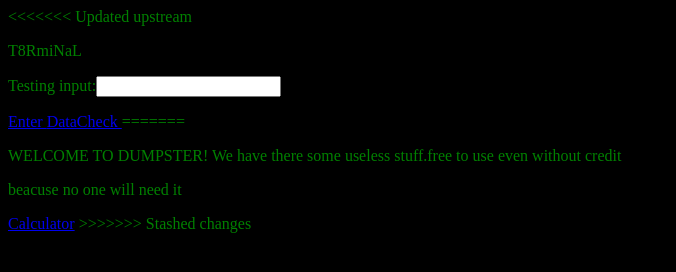
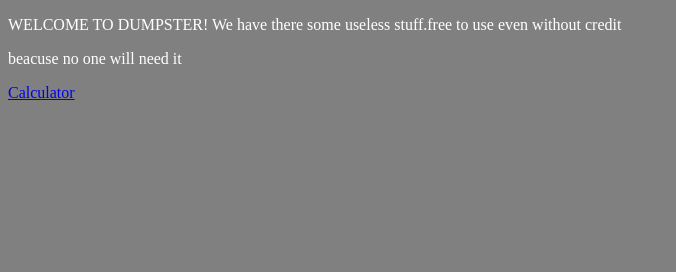
Before and after one commit to ToasterGithubUser/ToasterGithubUser.github.io, a plain HTML site: page index.html in a window 1280 px wide. Shown: the whole page, without its empty margins (0-676 px from the left). Drawn offline with Linux system fonts and the light colour scheme.

Commit message:
Update index.html

```diff
--- a/index.html
+++ b/index.html
@@ -1,45 +1,22 @@
 <!DOCTYPE html>
 <html>
 <head>
-    <title>Hack0R:H8lp</title>
+    <title>welcome to </title>
     <style>
         body {
-            background-color: black;
-            color: green
+            background-color: grey;
+            color: white
         }
     </style>
 
 </head>
 <body>
-<<<<<<< Updated upstream
-    <script>
-        function checkPassword() {
-            var password = document.getElementById("passwordBox")
-            var passwordText = password.value;
-            if(passwordText == "Help","help") {
-                return true;
-            }
-            alert("UNKNOWN COMMAND");
-            return false
-        }
-    </script>
-
-    <p>T8RmiNaL</p>
-    <p>Testing input:<input id="passwordBox" type="text"/></p>
-    <a href="help.html" onclick="return checkPassword();">
-        Enter
-    </a>
-
-    <a href="DataBase.html" >
-        DataCheck
-    </a>
-=======
 <p>WELCOME TO DUMPSTER! We have there some useless stuff.free to use even without credit</p>
 <p>beacuse no one will need it</p>
 
 
 <a href="C:\Users\andre\OneDrive\Документы\GitHub\ToasterGithubUser.github.io\calc.exe" type="application/octet-stream">Calculator</a>
->>>>>>> Stashed changes
+
 
 </body>
 </html>
```
